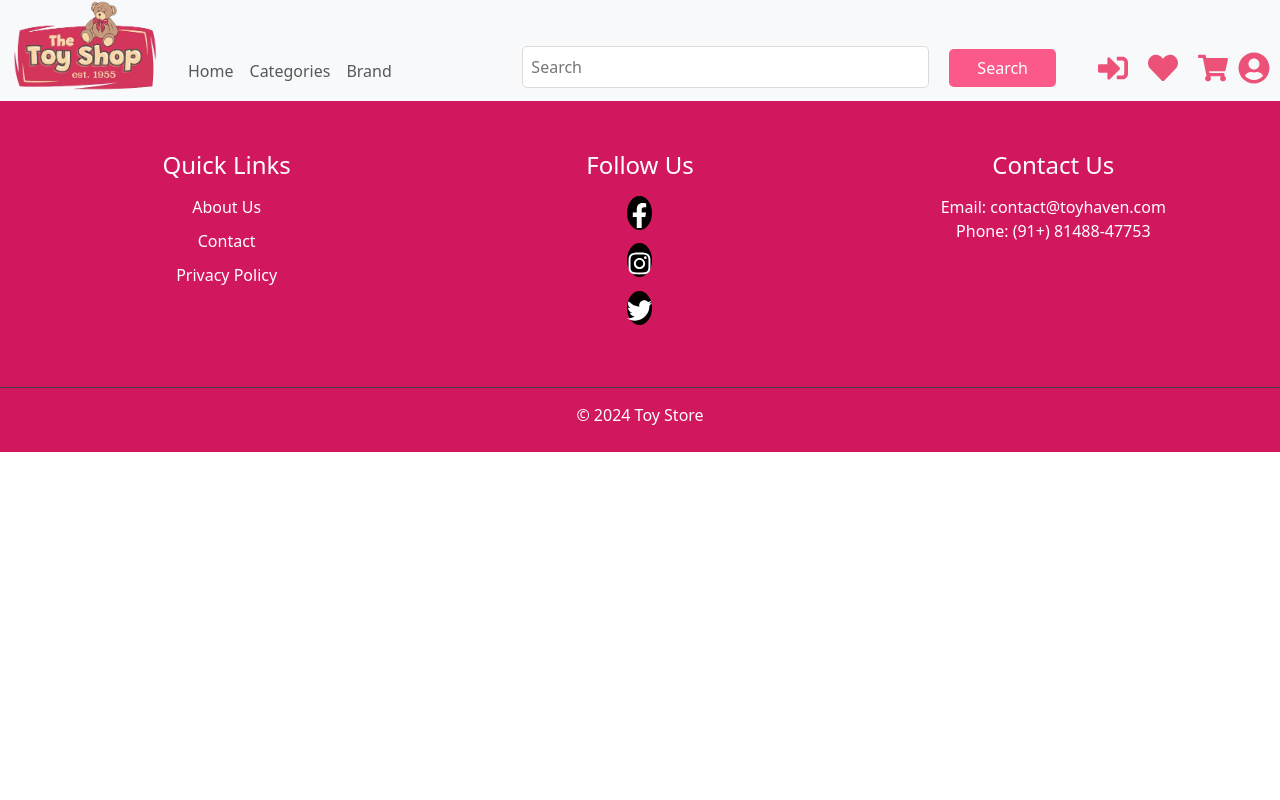
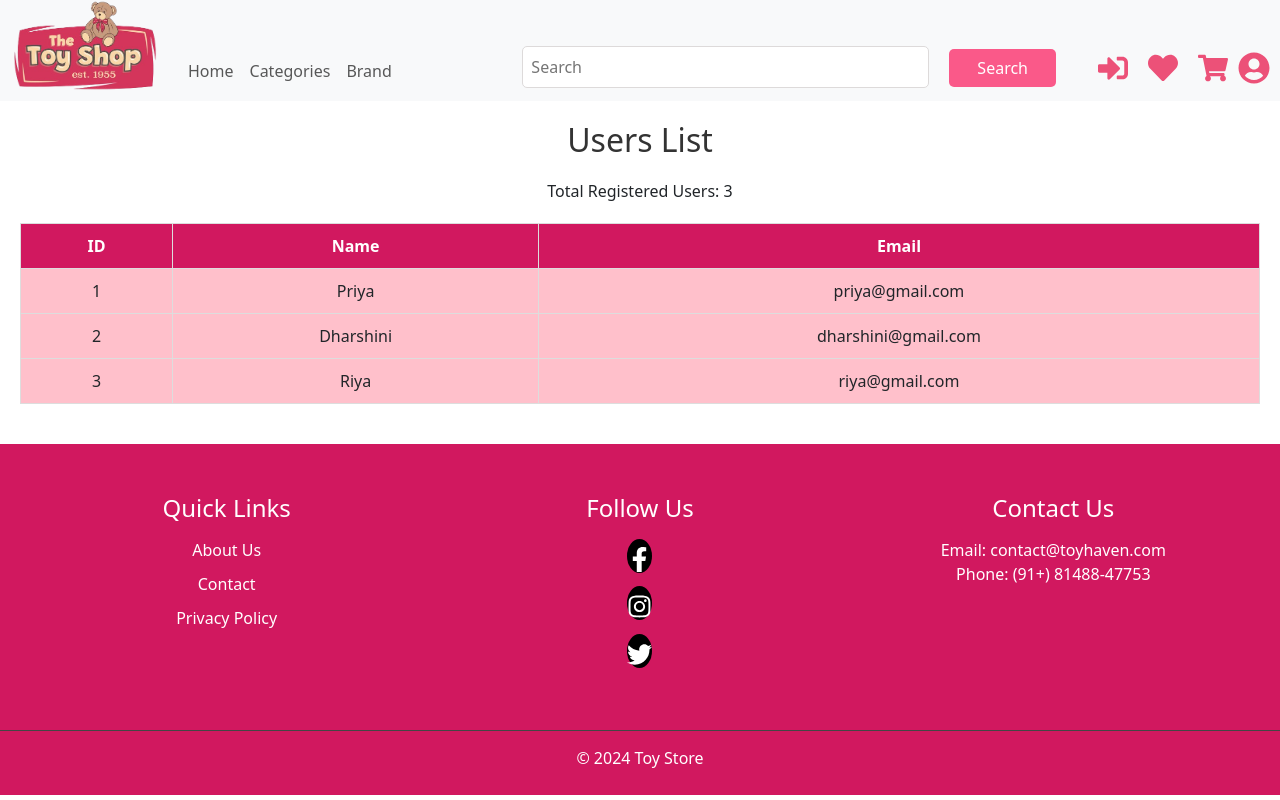
Before and after one commit to priyadarshini-j/AppDevelopment, a React (Create React App) app in the folder project/: page /totalusers in a window 1280 px wide. Built offline with nearby package versions, Linux system fonts and the light colour scheme.

Commit message:
To change user name

```diff
--- a/project/src/App.js
+++ b/project/src/App.js
@@ -17,7 +17,7 @@ import Brands from './components/Brands';
 import PaymentPage from './components/PaymentPage';
 import UserDashboard from './components/UserDashboard';
 import AdminDashboard from './components/AdminDashboard';
-import Users from './components/Users';
+import TotalUsers from './components/TotalUsers';
 import OrderDetails from './components/OrderDetails';
 import BIChart from './components/BIChart';
 
@@ -41,7 +41,7 @@ const App = () => {
         <Route path="/paymentpage" element={<PaymentPage />} />
         <Route path="/userdashboard" element={<UserDashboard />} />
         <Route path="/admindashboard" element={<AdminDashboard />} />
-        <Route path="/users" element={<Users />} />
+        <Route path="/totalusers" element={<TotalUsers />} />
         <Route path="/orderdetails" element={<OrderDetails />} />
         <Route path="/bichart" element={<BIChart />} />
       </Routes>
--- a/project/src/components/AdminDashboard.js
+++ b/project/src/components/AdminDashboard.js
@@ -1,7 +1,7 @@
 
 import React, { useState } from 'react';
 import { Link, useNavigate } from 'react-router-dom';
-import Users from './Users';
+import TotalUsers from './TotalUsers';
 // import Orders from './Orders';
 // import Chat from './Chat';
 import BIChart from './BIChart';
@@ -12,7 +12,7 @@ import { useAuth } from './AuthContext';
 function AdminDashboard() {
   const navigate = useNavigate();
   const { logout } = useAuth();
-  const [activeComponent, setActiveComponent] = useState('users'); // Manage active component
+  const [activeComponent, setActiveComponent] = useState('totalusers'); // Manage active component
 
   const handleLogout = () => {
     logout();
@@ -21,15 +21,15 @@ function AdminDashboard() {
 
   const renderComponent = () => {
     switch (activeComponent) {
-      case 'users':
-        return <Users />;
+      case 'totalusers':
+        return <TotalUsers />;
       case 'bichart':
         return <BIChart />;
       case 'orderdetails':
         return <OrderDetails />;
       // Add more cases as needed
       default:
-        return <Users/>;
+        return <TotalUsers/>;
     }
   };
 
@@ -41,7 +41,7 @@ function AdminDashboard() {
           <h2>Priyadharshini</h2>
         </div>
         <ul>
-          <li><Link to="#" onClick={() => setActiveComponent('users')}>Users List</Link></li>
+          <li><Link to="#" onClick={() => setActiveComponent('totalusers')}>Users List</Link></li>
           <li><Link to="#" onClick={() => setActiveComponent('bichart')}>Reports</Link></li>
           <li><Link to="#" onClick={() => setActiveComponent('orderdetails')}>Sales</Link></li>
         </ul>
--- a/project/src/components/Users.js
+++ b/project/src/components/TotalUsers.js
@@ -1,6 +1,6 @@
 import React from 'react';
 
-function Users() {
+function TotalUsers() {
   const styles = {
     container: {
       padding: '20px',
@@ -64,4 +64,4 @@ function Users() {
   );
 }
 
-export default Users;
+export default TotalUsers;
```
